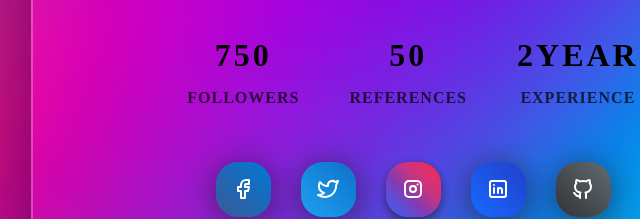
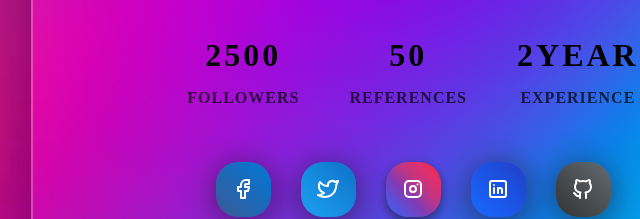
Before and after one commit to mehbinsha/Portfolio-Card, a plain HTML site: page index.html in a window 1280 px wide. Shown: the part 583-802 px from the top of the page, 227-867 px from the left. Drawn offline with Linux system fonts and the light colour scheme.

Commit message:
Update index.html

```diff
--- a/index.html
+++ b/index.html
@@ -26,7 +26,7 @@
 </div>
 <div class="profile-card__info">
     <div>
-        <div>750</div>
+        <div>2500</div>
         <div>followers</div>
     </div>
     <div>
```
